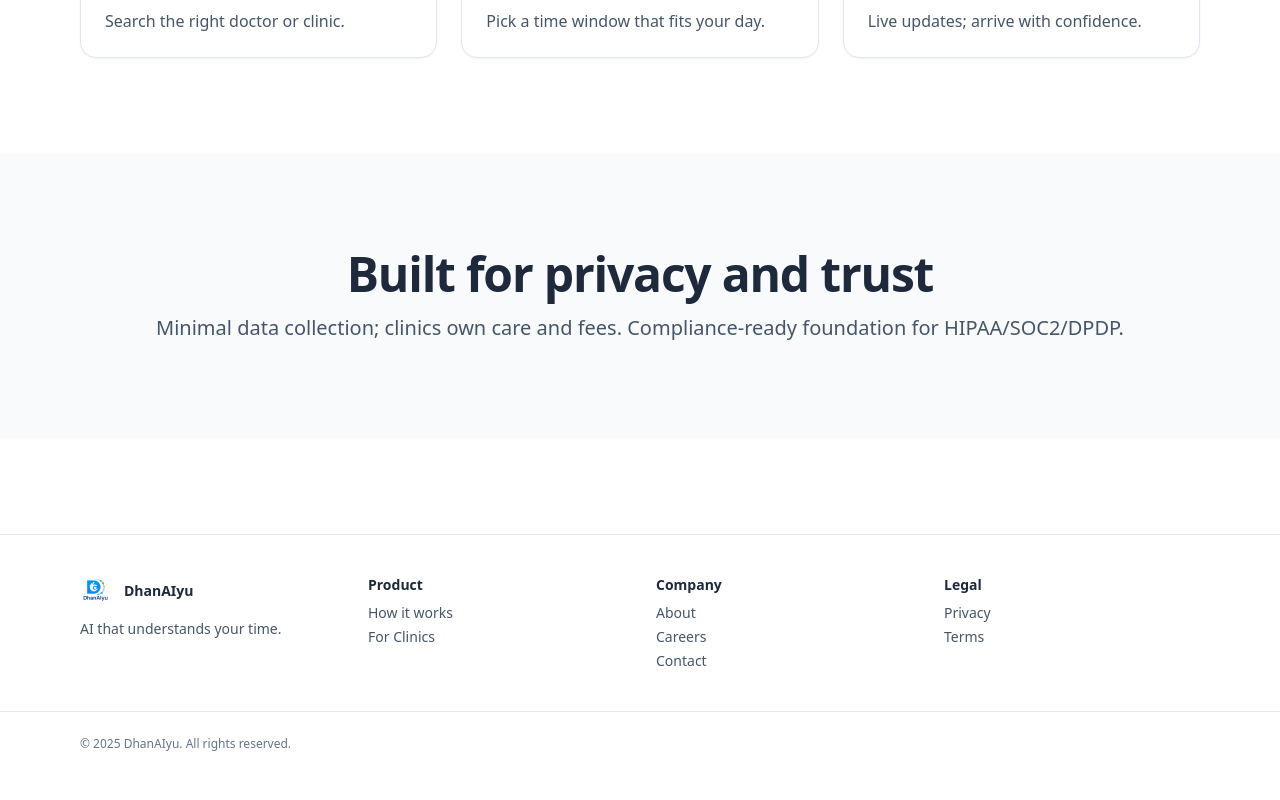
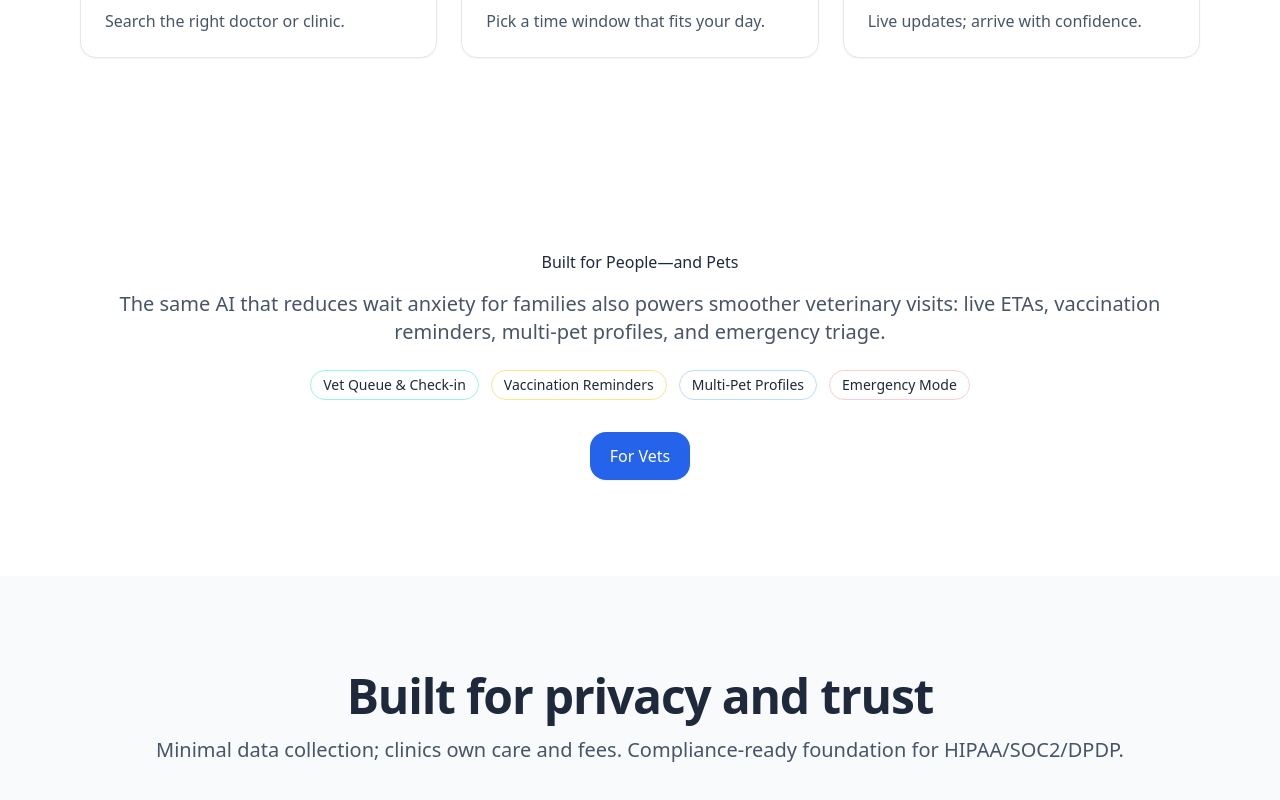
Before and after one commit to KP-1306/dhanaiyu-site, a Next.js app: page / in a window 1280 px wide. Shown: the part 1170-1970 px from the top of the page. Before the commit the page ends 1946 px from the top, so only its background shows below. Built offline with nearby package versions, Linux system fonts and the light colour scheme.

Commit message:
Update page.tsx

```diff
--- a/app/page.tsx
+++ b/app/page.tsx
@@ -105,6 +105,26 @@ export default function Page() {
         </div>
       </section>
 
+      {/* PETCARE STRIP */}
+      <section className="section">
+        <div className="container text-center">
+          <h2 className="h2">Built for People—and Pets</h2>
+          <p className="sub">
+            The same AI that reduces wait anxiety for families also powers smoother veterinary visits:
+            live ETAs, vaccination reminders, multi-pet profiles, and emergency triage.
+          </p>
+          <div className="mt-6 flex flex-wrap justify-center gap-3">
+            <span className="badge border-teal-200">Vet Queue & Check-in</span>
+            <span className="badge border-amber-200">Vaccination Reminders</span>
+            <span className="badge border-blue-200">Multi-Pet Profiles</span>
+            <span className="badge border-rose-200">Emergency Mode</span>
+          </div>
+          <div className="mt-8">
+            <a href="/vets" className="btn btn-primary">For Vets</a>
+          </div>
+        </div>
+      </section>
+
       {/* Trust */}
       <section className="section bg-slate-50">
         <div className="container text-center">
```
